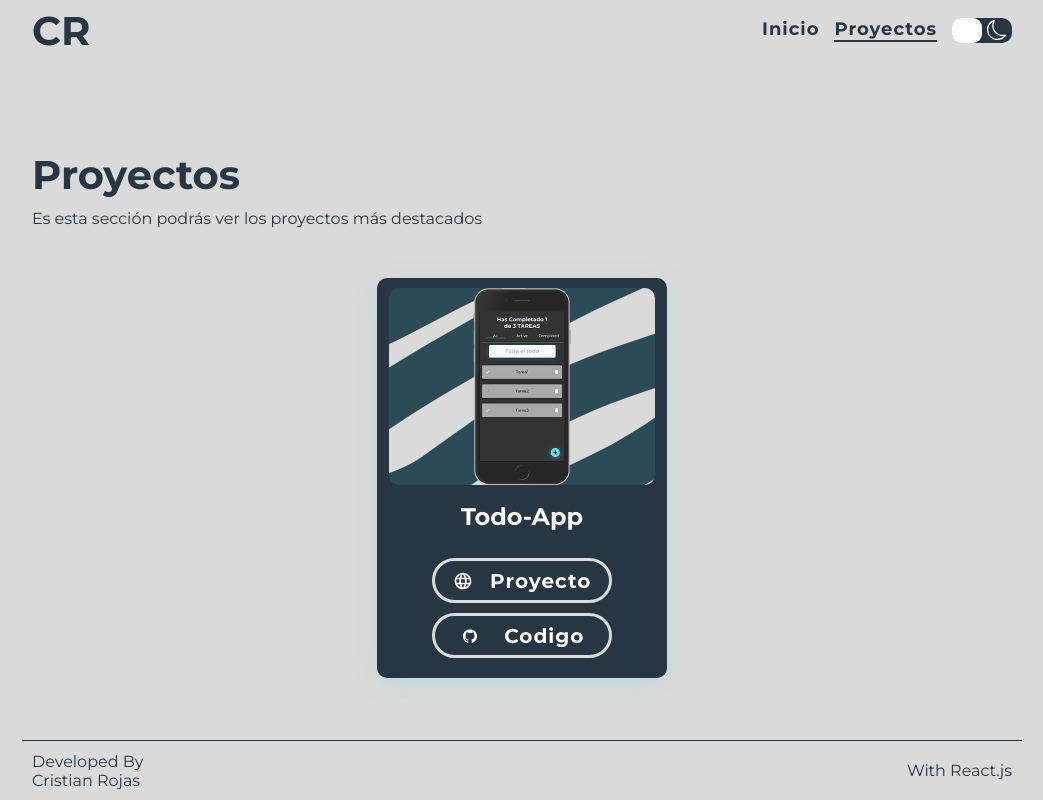
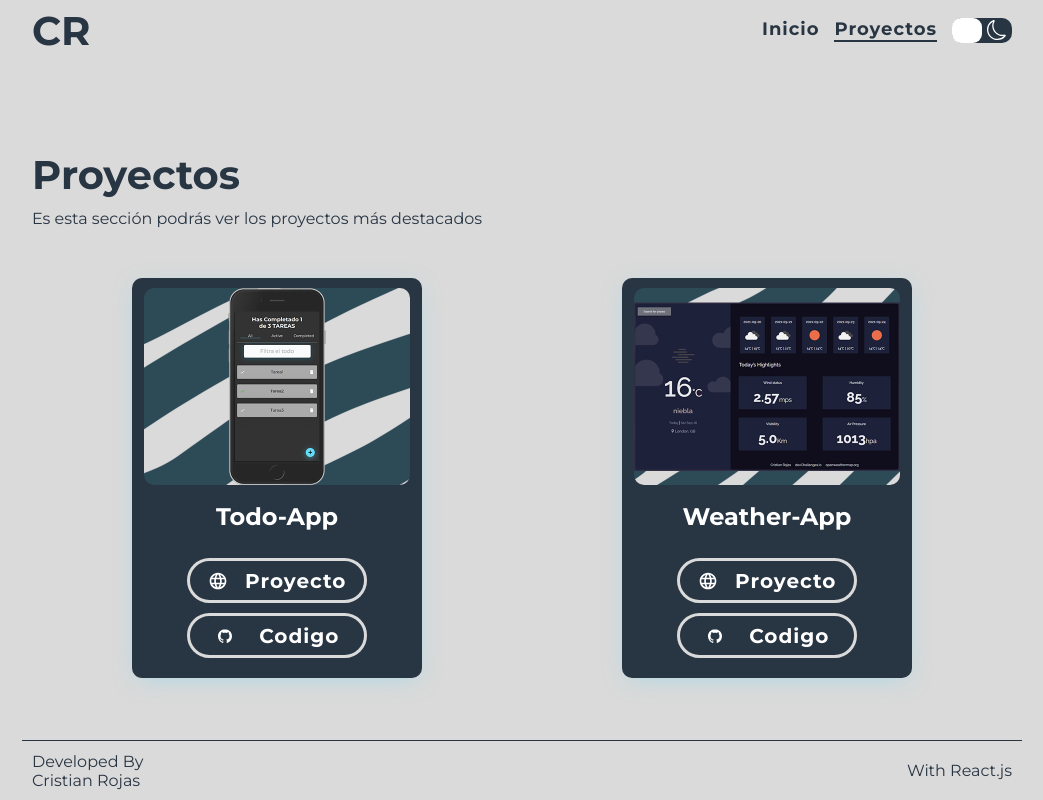
Before and after one commit to cristiandrc/cristiandrc.github.io, a React app: page /project in a window 1280 px wide. Shown: the whole page, without its empty margins (118-1161 px from the left). Built offline with nearby package versions, Linux system fonts and the light colour scheme.

Commit message:
add weather_app proyect

```diff
--- a/src/containers/Project.jsx
+++ b/src/containers/Project.jsx
@@ -1,16 +1,22 @@
 import React from "react";
 import { Container, Title, Div } from "../style/Project";
 import { Card } from "../components/Card";
-import Images from "../assets/img/Todo-App.png";
-
+import imgTodoApp from "../assets/img/Todo-App.png";
+import imgWeatherApp from "../assets/img/Weather-App.png";
 const Data = [
   {
     id: 0,
     name: "Todo-App",
-    img: Images,
-    text: "Aplicacion de Tareas",
+    img: imgTodoApp,
     page: "https://cristiandrc.github.io/Todo-App/",
     github: "https://github.com/cristiandrc/Todo-App",
+  },
+  {
+    id: 1,
+    name: "Weather-App",
+    img: imgWeatherApp,
+    page: "https://weather-app-cdrc.netlify.app/",
+    github: "https://github.com/cristiandrc/weatherApp",
   },
 ];
 const Project = () => {
```
Also changed, not shown: src/assets/img/Weather-App.png (added).
